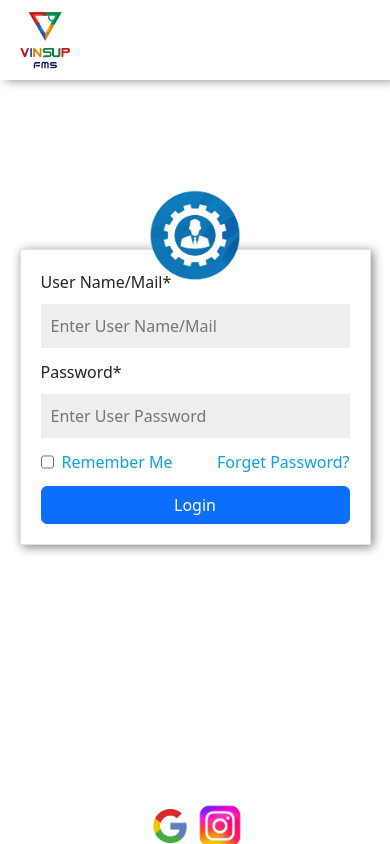
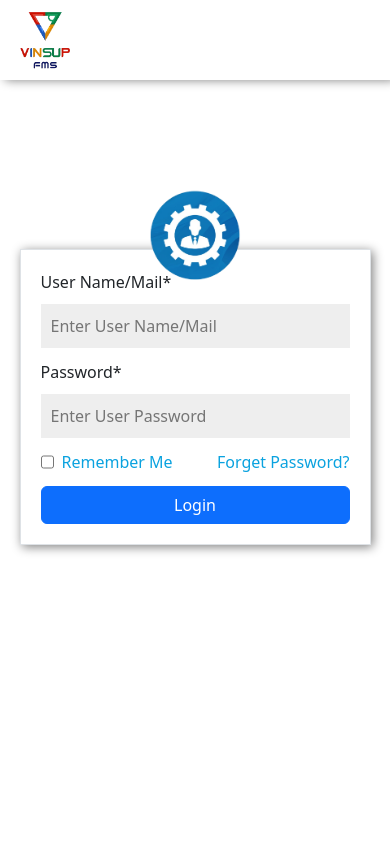
Before and after one commit to Abdul-Malik-spl/fms-new, a React (Vite) app: page / in a window 390 px wide. Built offline with nearby package versions, Linux system fonts and the light colour scheme.

Commit message:
height change

```diff
--- a/src/Components/LoginSignup/Authenticate.jsx
+++ b/src/Components/LoginSignup/Authenticate.jsx
@@ -42,7 +42,7 @@ export const Authenticate = ({adminLog}) => {
         </div>)}
 
       </nav>
-      {activeTab === "login" ? <Login adminLog={adminLog} /> : <Signup />}
+     <div className={activeTab === "login" ?"signsmall":""}> {activeTab === "login" ? <Login adminLog={adminLog} /> : <Signup />}</div>
       <div className="authPageAftersec">
         <div className="social-handles">
           {/* <h1>Social Handles</h1> */}
--- a/src/Components/LoginSignup/LoginSignup.css
+++ b/src/Components/LoginSignup/LoginSignup.css
@@ -119,6 +119,9 @@ height: 50px;
 background-color: white;
 margin-top: 100px;
 }
+.signsmall{
+    height: 100vh;
+}
 }
 .social-logos{
     width: 50px;
```
